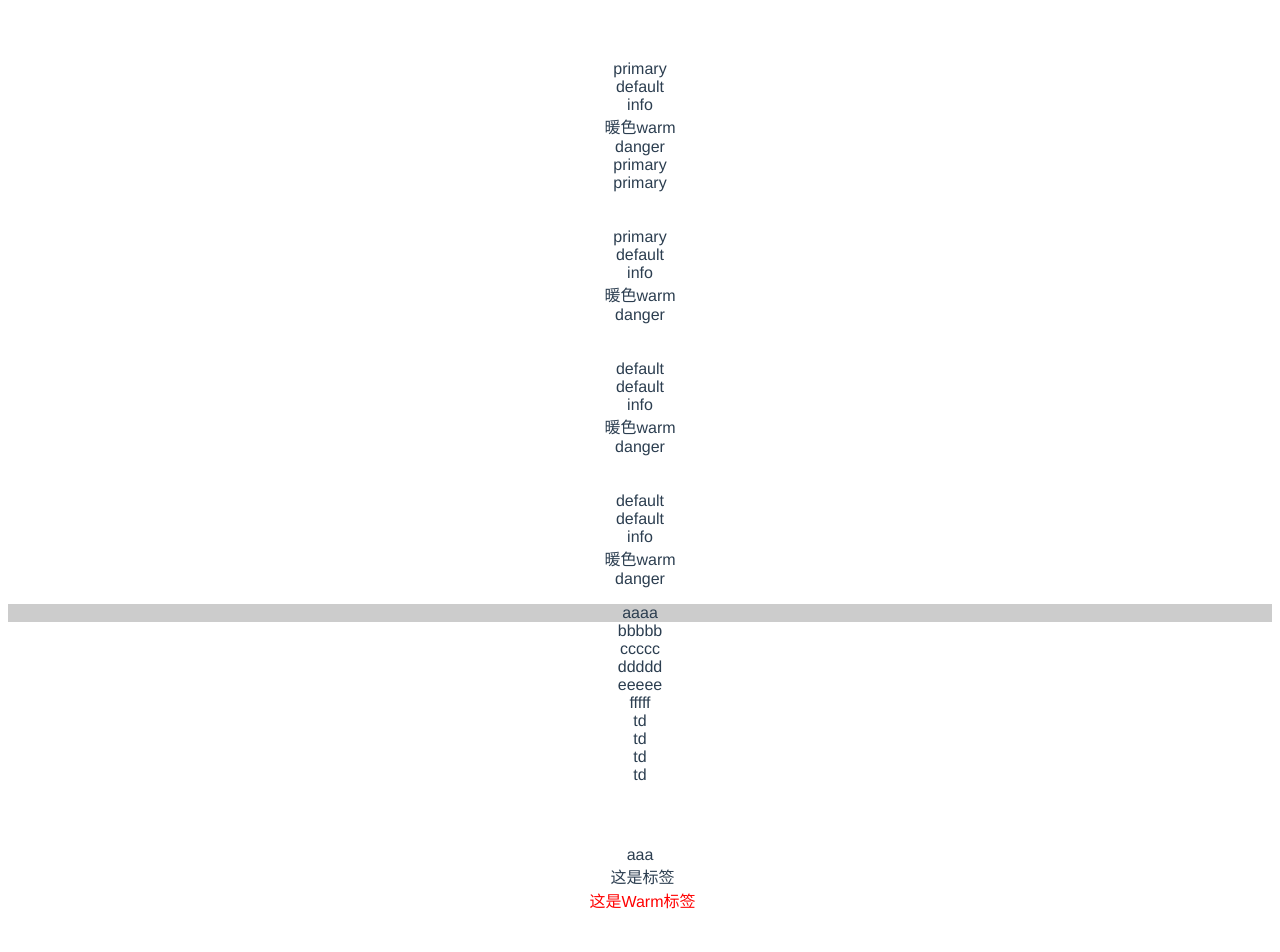
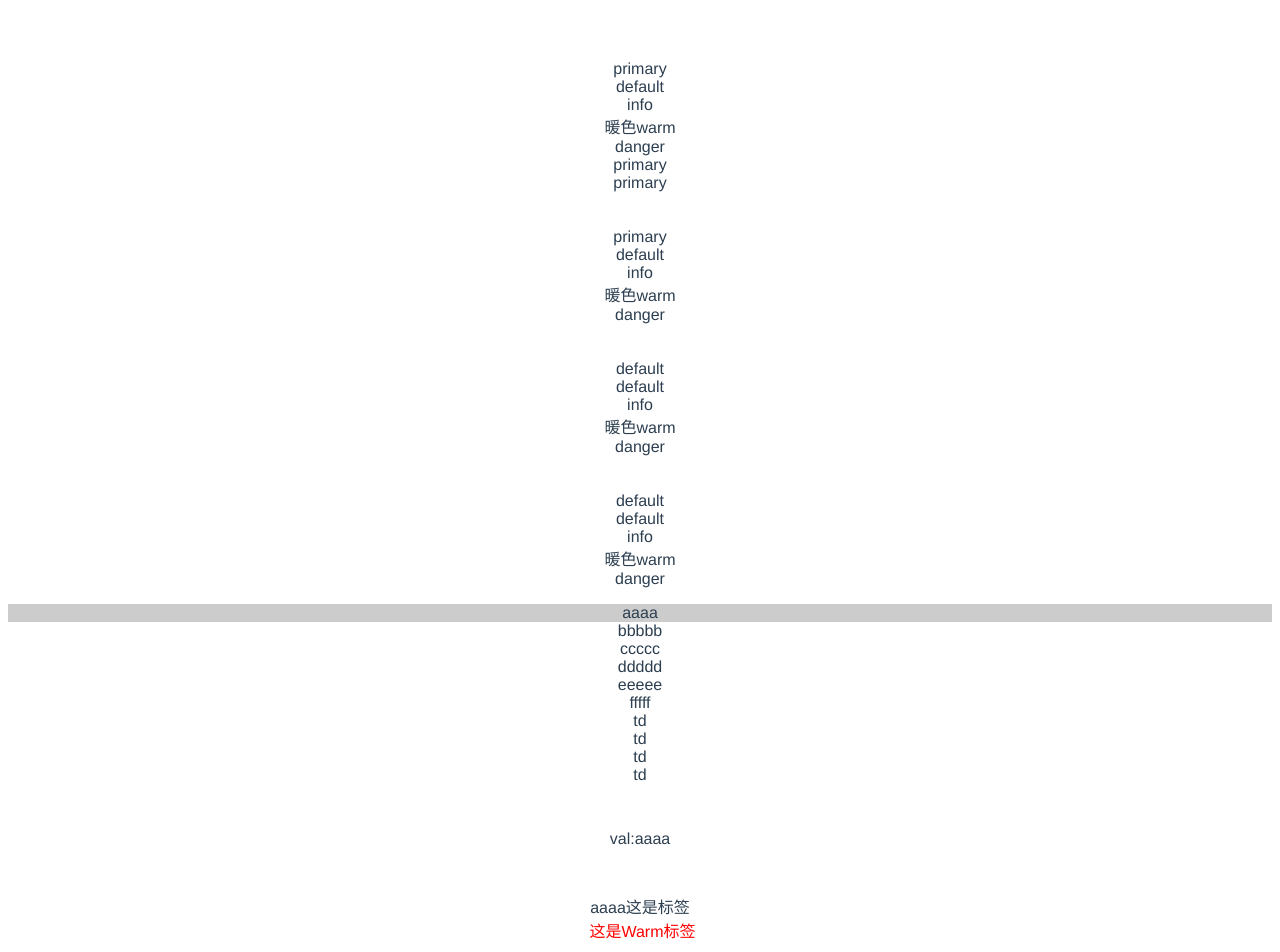
Before and after one commit to libwiki/ws-vue, a Vue app: page / in a window 1280 px wide. Shown: the top 952 px of the page. Built offline with nearby package versions, Linux system fonts and the light colour scheme; a small style sheet from the web is missing.

Commit message:
Tag标签组件可编辑实现以及微调

```diff
--- a/src/App.vue
+++ b/src/App.vue
@@ -53,10 +53,17 @@
         <div class="ws-table-td">td</div>
       </div>
     </div>
-    <p style="height:30px;"></p>
-    <Tag :checked="true">aaa</Tag>
-    <Tag type="primary" hoverType="multi">这是标签</Tag>
-    <Tag type="warm" hoverType="multi" color="#f00" bgColor="#f00">这是Warm标签</Tag>
+    <p style="padding-top:30px;">val:{{val}}
+    <p style="padding-top:30px;">
+      <Tag :checkable="true" :editable="true" v-model="val"></Tag>
+      <Tag type="primary" hoverType="multi" value="这是标签" :closable="true"></Tag>
+      <Tag type="warm" hoverType="multi" color="#f00" bgColor="#f00" value="这是Warm标签"></Tag>
+    </p>
+    <!-- <p style="background:#eee">
+      <span class="ws-tag" style="border:solid 1px #aaa;"><span>123</span></span>
+      <span  class="ws-tag" style="border:solid #aaa 1px;"><span style=" min-height:25px; min-width:20px;"></span> </span>
+      <span  class="ws-tag" style="border:solid #aaa 1px;"><span ></span></span>
+    </p> -->
   </div>
 </template>
 
@@ -78,6 +85,7 @@ export default {
     return {
       show:true,
       a:{},
+      val:'aaaa',
       btnList:[
         {
           item:111111111111,
--- a/src/components/tag/tag.vue
+++ b/src/components/tag/tag.vue
@@ -1,12 +1,13 @@
 <template>
-	<span :class="classs" :style="style" @click="check" @mouseover="mouseover" @mouseout="mouseout">
-		<slot>{{value}}</slot>
+	<span :class="classs" :style="style" @click="checked" @mouseover="mouseover" @mouseout="mouseout">
+		<input class="ws-tag-content" type="text" :size="inputWidth" :value="value" :style="inputStyle" :autofocus="editable" :focus="editable" @input="input" @keydown.enter="blur" @blur="blur"  v-if="editType">
+		<span class="ws-tag-content" v-text="value" @dblclick="dblclick" v-else="editType"></span>
 		<Icon icon="cuowuguanbiquxiao" class="ws-tag-close" @click="close" v-if="closable"></Icon>
 	</span>
 </template>
 <script>
 	import Icon from '../icon'
-	export default {
+	export default{
 		name:'Tag',
 		props:{
 			item:[String,Number],
@@ -16,10 +17,9 @@
 			hoverType:String,
 			color:String,
 			bgColor:String,
-			checked:{type:Boolean,default:true},
-			closable:{type:Boolean,default:true},
-			checkable:{type:Boolean,default:true},
-
+			checkable:{type:Boolean,default:false},
+			closable:{type:Boolean,default:false},
+			editable:{type:Boolean,default:false},
 		},
 		data(){
 			return {
@@ -27,6 +27,7 @@
 				hoverStr:'multi',
 				checkedStyle:false,
 				hoverStyle:false,
+				editType:false,
 			}
 		},
 		computed:{
@@ -50,16 +51,55 @@
 					}
 				}
 				return style;
+			},
+			inputStyle(){
+				let style={}
+				if(this.bgColor)style['color']=this.bgColor;
+				return style;
+			},
+			inputWidth(){
+				return this.getChartLength(this.value);
 			}
 		},
+		created(){
+			window.addEventListener('click',e=>{
+				if(e.target.className!=='ws-tag-content'||e.target.tagName!=='INPUT'){
+					this.blur()
+				}
+			})
+		},
 		methods:{
+			//实现input随内容增加自动增长
+			getChartLength(val,defaultLength=5){
+                let len=val.length,pattern = /[^\x00-\x80]/g,length=0,count=0;
+                if(len<=0||typeof val !=='string')return 1;
+                for (let i = 0; i <= len; i++) {
+                	if(pattern.test(val)||val==='%'||val==='@'){//占位两字符
+	                    length+=2;
+	                }else{
+	                	count++;
+	                	length++;
+	                }
+                }
+                if(count===0){
+                	length+=2;
+                }else if(count===1){
+                	length++;
+                }
+                let rs=length>defaultLength?length-defaultLength:1;
+                console.log(rs)
+                return rs;
+			},
+			//点击关闭按钮
 			close(e){
-				this.$emit('close',e)
+				this.$emit('close',e,this.item)
 			},
-			check(e){
-				if(this.checked)this.checkedStyle=!this.checkedStyle;
+			//单击改变选中状态
+			checked(e){
+				if(this.checkable&&!this.editable)this.checkedStyle=!this.checkedStyle;
 				this.$emit('click',e,this.item,this.checkedStyle)
 			},
+			//自定义背景色并且开启hoverType
 			mouseover(e){
 				if(this.hoverType===this.hoverStr&&this.bgColor){
 					this.hoverStyle=true;
@@ -69,6 +109,18 @@
 			mouseout(e){
 				this.hoverStyle=false;
 				this.$emit('mouseout',e)
+			},
+			input(e){
+				this.$emit('input',e.target.value)
+			},
+			//可编辑开启
+			dblclick(e){
+				if(this.editable)this.editType=true;
+				this.$emit('dblclick',e)
+			},
+			//可编辑状态还原
+			blur(){
+				this.editType=false
 			}
 		}
 	}
--- a/src/css/_common.scss
+++ b/src/css/_common.scss
@@ -1,5 +1,5 @@
 *{box-sizing:border-box; color: $default-color;font-family: $font-family;font-smoothing: antialiased;}
-html,body,h1,h2,h3,h4,h5,h6,p,ul,li,table{margin: 0px;padding: 0px;}
+html,body,h1,h2,h3,h4,h5,h6,p,ul,li,table,span{margin: 0px;padding: 0px;}
 a,p,span,li,input,select,option,textarea,button,div,label,body,td{font-size: $font-size;}
 li{list-style-type: none;}
 a{text-decoration: none;}
--- a/src/css/main/_tag.scss
+++ b/src/css/main/_tag.scss
@@ -3,22 +3,40 @@
 	background-color: $bg-color;
 	border-radius: 2px;
 	cursor: default;
-	display: inline-flex;
-	justify-content:space-between;
+	display: inline-block;
+	&::after {
+	    content: "";
+	    display: inline-block;
+	    clear: both;
+	}
+	//display: inline-flex;
+	//justify-content:space-between;
+	.ws-tag-content{
+		//outline: none;
+		float: left;
+		//display: inline-block;
 		color: $bg-success;
+		min-width: 1px;
+		min-height: 1px;
+		@include tag-sm;
 		@include no-select;
-	@include tag-sm;
+	}
+
 	&:hover{opacity: 0.8;transition:opacity 0.2s translateZ(0);}
 	.ws-tag-close{
-		margin-left: 5px;
+		float: left;
+		line-height: 25px;
 		cursor: pointer;
+		margin-top: 1px;
 		i{
 			color: $bg-color8;
 		}
 	}
 	&.ws-tag-multi:hover,&.ws-tag-checked{
 		background-color: $bg-success;
+		span.ws-tag-content{
 			color:#fff;
+		}
 		border-color: $bg-success;
 		i{
 			color: #fff;
@@ -30,25 +48,49 @@
 		border-radius: 50%;
 	}
 }
-.ws-tag-lg{@include tag-lg;font-weight: bolder;}
-.ws-tag-xs{@include tag-xs;font-size: 12px;}
+.ws-tag-lg{
+	.ws-tag-content{
+		font-weight: bolder;
+		@include tag-lg;
+	}
+	.ws-tag-close{
+		margin-top: 3px;
+		line-height: 30px;
+	}
+}
+.ws-tag-xs{
+	.ws-tag-content{
+		font-size: 12px;
+		@include tag-xs;
+	}
+	.ws-tag-close{
+		margin-top: 2px;
+		line-height: 15px;
+	}
+}
 
 .ws-tag-primary{
+	.ws-tag-content{
 		color: $bg-primary;
+	}
 	&.ws-tag-multi:hover,&.ws-tag-checked{
 		background-color: $bg-primary;
 		border-color: $bg-primary;
 	}
 }
 .ws-tag-info{
+	.ws-tag-content{
 		color: $bg-info;
+	}
 	&.ws-tag-multi:hover,&.ws-tag-checked{
 		background-color: $bg-info;
 		border-color: $bg-info;
 	}
 }
 .ws-tag-warm{
+	.ws-tag-content{
 		color: $bg-warm;
+	}
 	&.ws-tag-multi:hover,&.ws-tag-checked{
 		background-color: $bg-warm;
 		border-color: $bg-warm;
@@ -58,7 +100,9 @@
 	}
 }
 .ws-tag-danger{
+	.ws-tag-content{
 		color: $bg-danger;
+	}
 	&.ws-tag-multi:hover,&.ws-tag-checked{
 		background-color: $bg-danger;
 		border-color: $bg-danger;
```
Lines whose indentation alone changed are shown as unchanged.
